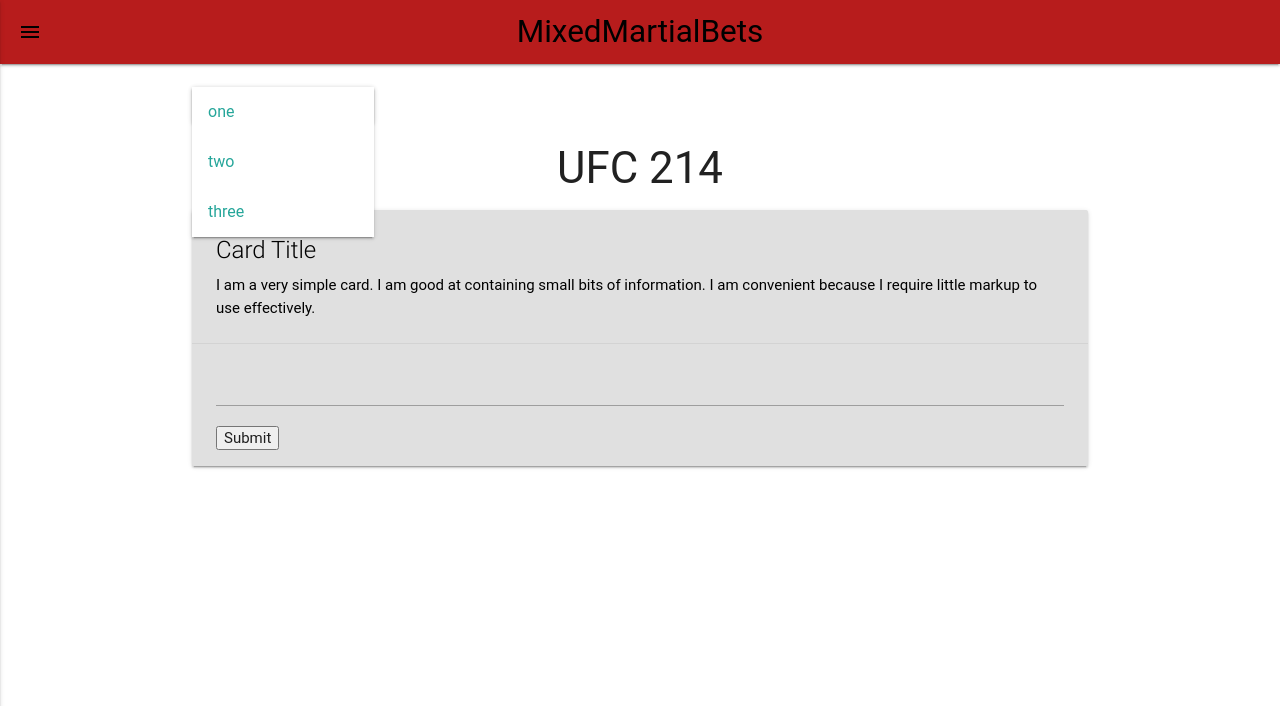
After one commit to arman-ashrafian/MixedMartialBets, a Flask app: page /newplacebets in a window 1280 px wide, after a click that opens the changed part. The commit adds this page. Shown: the top 706 px of the page. Run offline with Flask 2, Linux system fonts and the light colour scheme; some libraries are stand-ins or nearby versions; some web fonts are replaced.

Commit message:
new place bet page in progress

```diff
--- a/app/__init__.py
+++ b/app/__init__.py
@@ -1,3 +1,7 @@
+# INIT
+# - this file initializes the flask app and sets up the background task
+#   to scrape the fight odds
+
 from flask import Flask
 from flask_sqlalchemy import SQLAlchemy
 from sqlalchemy import and_
@@ -74,4 +78,4 @@
     t.start()
     print("Starting Background Task")
 
-# scheduleTask() # starts background thread
+# scheduleTask() # -- starts background thread
--- a/app/models.py
+++ b/app/models.py
@@ -1,3 +1,7 @@
+# MODELS
+# - contains the database models
+# - Models: Fight, User, Bet
+
 from app import db
 
 class Fight(db.Model):
--- a/app/templates/index.html
+++ b/app/templates/index.html
@@ -43,17 +43,15 @@
         <li><a href="/signup"><i class="small material-icons">assignment</i>Register</a></li>
       </ul>
     </div>
-    </nav> <br />
-
-{% block page_content %} <!-- unique content for page -->
+  </nav> <br /> {% block page_content %}
+  <!-- unique content for page -->
 
   <div class="container">
 
     <!-- Register Button -->
     <div class="section center-align">
       <h3>MMA Betting Simulator!</h3>
-            <a class="waves-effect waves-light btn-large red darken-4 black-text z-depth-4"
-               href='/signup'>
+      <a class="waves-effect waves-light btn-large red darken-4 black-text z-depth-4" href='/signup'>
                 <i class="material-icons right">assignment_ind</i>Register Now!
             </a>
     </div>
@@ -62,10 +60,14 @@
     <div class="card-panel z-depth-4 black">
       <p class="flow-text">
         <span class="white-text">
-                    Mixed Martial Bets is the #1 MMA Betting Simulator in the world.
-                    Our service is 100% Free and is meant to make watching MMA fights
-                    more enjoyable. Test out your MMA knowledge and practice your betting
-                    strategy before you move on to making real bets.
+                  Lorem ipsum dolor sit amet, consectetur adipisicing elit,
+                  sed do eiusmod tempor incididunt ut labore et dolore magna
+                  aliqua. Ut enim ad minim veniam, quis nostrud exercitation
+                  ullamco laboris nisi ut aliquip ex ea commodo consequat.
+                  Duis aute irure dolor in reprehenderit in voluptate velit
+                  esse cillum dolore eu fugiat nulla pariatur. Excepteur sint
+                  occaecat cupidatat non proident, sunt in culpa qui officia
+                  deserunt mollit anim id est laborum.
         </span>
       </p>
     </div>
@@ -98,9 +100,7 @@
             <td>+{{fight.oddA}}</td>
             {% else %}
             <td>{{fight.oddA}}</td>
-                  {% endif %}
-
-                  {% if fight.result == 2 %}
+            {% endif %} {% if fight.result == 2 %}
             <td style="background-color:green;">{{fight.fighterB}}</td>
             {% else %}
             <td>{{fight.fighterB}}</td>
@@ -120,7 +120,8 @@
 
     <div style="height:100px;"></div>
 
-    </div>  <!-- /.container -->
+  </div>
+  <!-- /.container -->
 
 
   <style>
@@ -132,7 +133,8 @@
     }
   </style>
 
-{% endblock %} <!-- end of page content block -->
+  {% endblock %}
+  <!-- end of page content block -->
 
   <script>
     $(".button-collapse").sideNav();
@@ -140,9 +142,10 @@
 
   <style>
     html {
-        background-color: rgb(50.50,50);
+      background-color: rgb(50.50, 50);
     }
   </style>
 
 </body>
+
 </html>
--- /dev/null
+++ b/app/templates/newPlaceBets.html
@@ -0,0 +1,30 @@
+{% extends "index.html" %} {% block page_content %}
+
+
+<div class="container">
+
+  <ul id="dropdown2" class="dropdown-content">
+    <li><a href="#!">one</a></li>
+    <li><a href="#!">two</a></li>
+    <li><a href="#!">three</a></li>
+  </ul>
+  <a class="btn dropdown-button" href="#!" data-activates="dropdown2">Dropdown<i class="material-icons right">arrow_drop_down</i></a>
+
+
+  <h3 class="center-align">UFC 214</h3>
+
+
+
+  <div class="card grey lighten-2">
+    <div class="card-content black-text">
+      <span class="card-title">Card Title</span>
+      <p>I am a very simple card. I am good at containing small bits of information. I am convenient because I require little markup to use effectively.</p>
+    </div>
+    <div class="card-action">
+      <input type="text">
+      <input type="submit">
+    </div>
+  </div>
+</div>
+
+{% endblock %}
--- a/app/views.py
+++ b/app/views.py
@@ -1,3 +1,6 @@
+# VIEWS
+# - routes and template rendering
+
 from app import app
 from app import scraper
 from app import db
@@ -13,8 +16,10 @@
 class AdminModelView(ModelView):
 
     def is_accessible(self):
-        return session['username'] == 'admin' and session['email'] == 'admin@admin.com'
-
+        try:
+            return session['username'] == 'admin' and session['email'] == 'admin@admin.com'
+        except KeyError:
+            return False
     def inaccessible_callback(self, name, **kwargs):
         return redirect(url_for('index'))
 
@@ -166,13 +171,10 @@
 
                 return jsonify(status="ok")
 
-@app.route('/newlogin')
-def newlogin():
-    return render_template('newLogin.html', logged_in=False)
+@app.route('/newplacebets')
+def newPlaceBets():
+    return render_template('newPlaceBets.html')
 
-@app.route('/newsignup')
-def newSignUp():
-    return render_template('newSignUp.html', logged_in=False)
 
 def getCurrentUser():
     currentUser = None
```
Also changed, not shown: app/templates/login.html (+8 -0 lines). Lines whose indentation alone changed are shown as unchanged.
